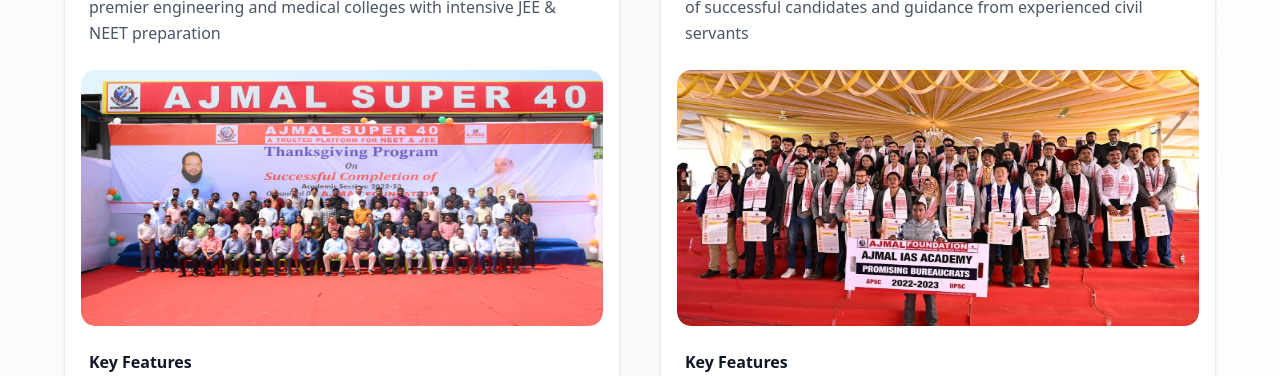
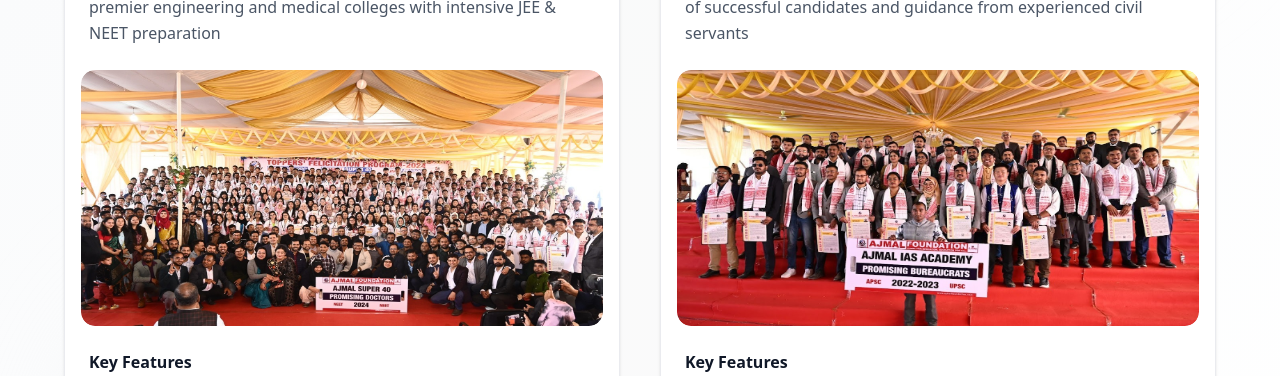
Before and after one commit to tapadar13/ajmal-educare, a Next.js app: page / in a window 1280 px wide. Shown: the part 516-892 px from the top of the page. Built offline with nearby package versions, Linux system fonts and the light colour scheme; no server answers.

Commit message:
feat: update HeroSection image source to new file for improved visual representation

```diff
--- a/components/sections/HeroSection.jsx
+++ b/components/sections/HeroSection.jsx
@@ -85,7 +85,7 @@ const HeroSection = () => {
               <div className="relative">
                 <div className="relative h-64 overflow-hidden rounded-xl mx-4">
                   <Image
-                    src="/images/super-40.jpg"
+                    src="/images/ajmal-super-40.JPG"
                     alt="Ajmal Super 40 Academy"
                     fill
                     className="object-fit rounded-xl"
```
Also changed, not shown: public/images/ajmal-super-40.JPG (added).
